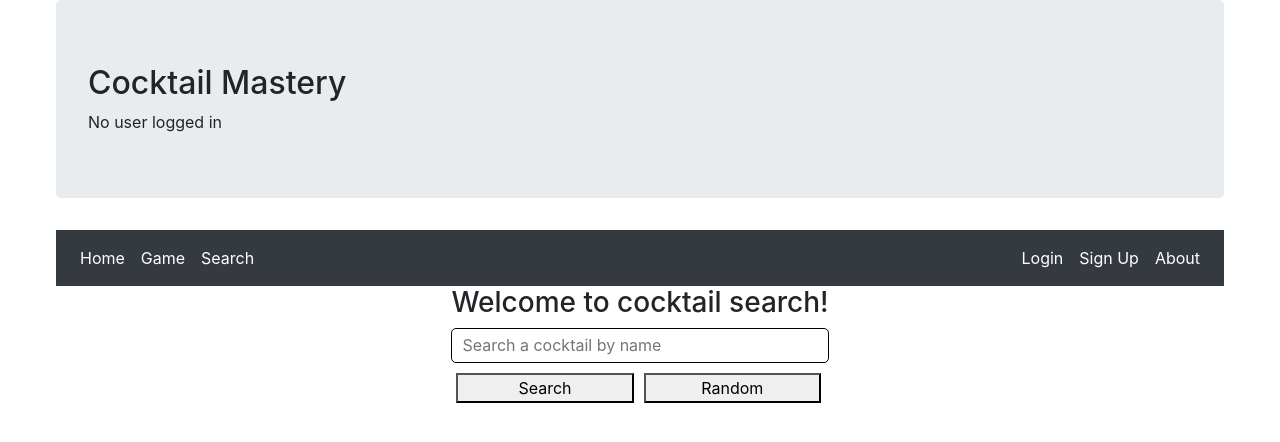
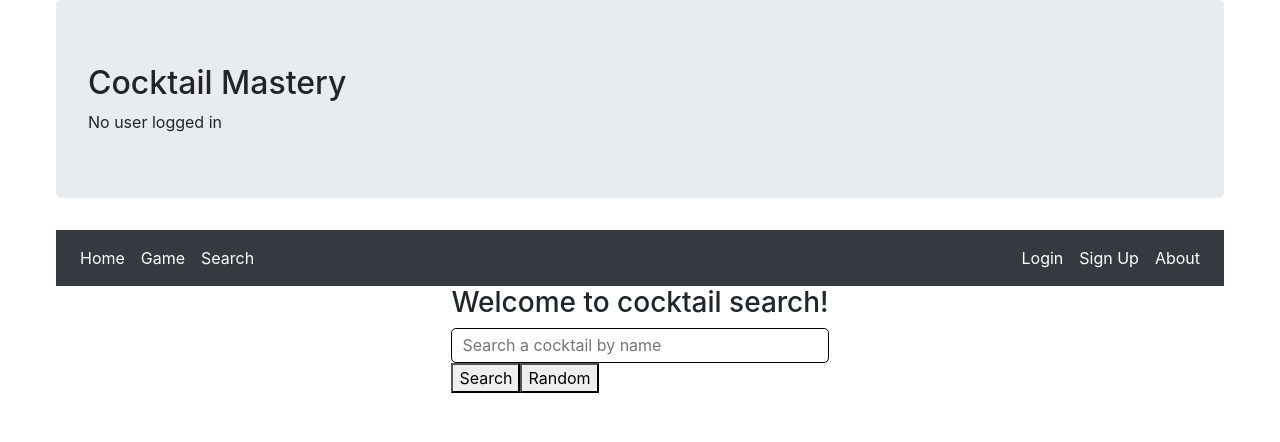
Before and after one commit to Coleeco/cs465fullstack-final-project, a React (Create React App) app in the folder react-ui/: page /search in a window 1280 px wide. Shown: the top 442 px of the page. Built offline with nearby package versions, Linux system fonts and the light colour scheme.

Commit message:
Error fixes

```diff
--- a/react-ui/src/components/Search.css
+++ b/react-ui/src/components/Search.css
@@ -1,4 +1,4 @@
-button {
+#ToddsOldButton {
 	margin: 10px 5px;
 	width: 47%;
 }
```
